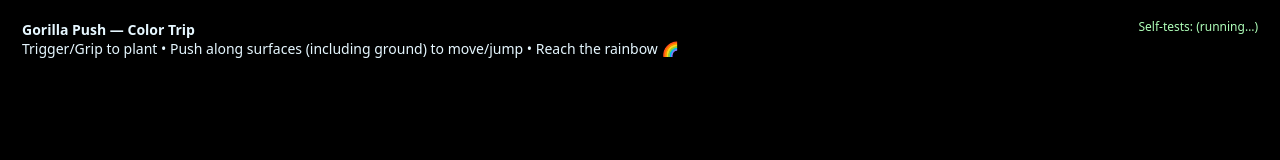
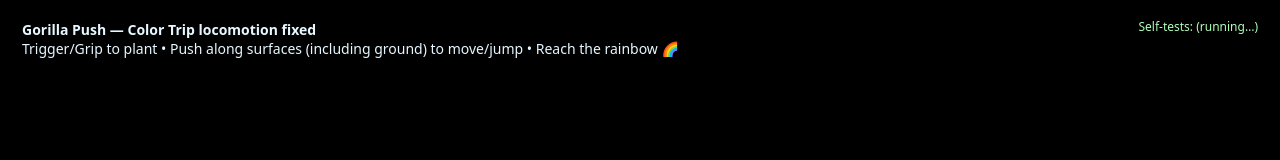
Before and after one commit to kerryhigh/fictional-fiesta, a plain HTML site: page index.html in a window 1280 px wide. Drawn offline with Linux system fonts and the light colour scheme.

Commit message:
Update index.html

```diff
--- a/index.html
+++ b/index.html
@@ -24,7 +24,7 @@
 </head>
 <body>
   <div id="info">
-    <b>Gorilla Push — Color Trip</b><br/>
+    <b>Gorilla Push — Color Trip locomotion fixed</b><br/>
     Trigger/Grip to plant • Push along surfaces (including ground) to move/jump • Reach the rainbow 🌈
   </div>
   <div id="tests">Self-tests: (running…)</div>
```
